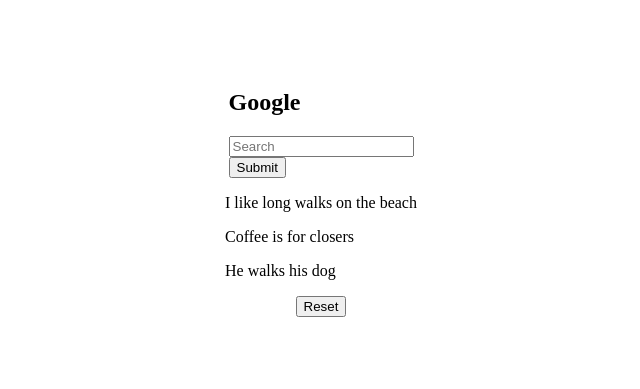
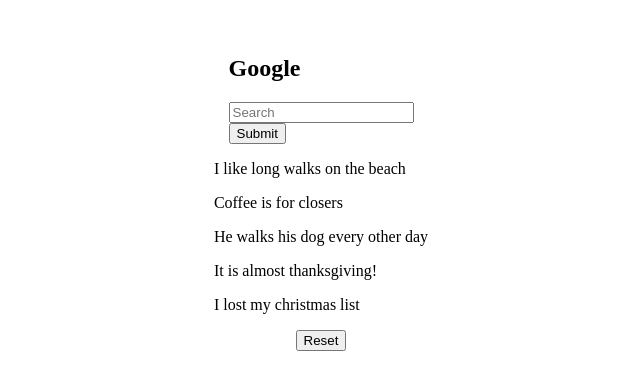
Before and after one commit to 3mi1y/react-playground, a React (Create React App) app: page / in a window 1280 px wide. Shown: the part 215-604 px from the top of the page, without its empty margins (327-967 px from the left). Built offline with nearby package versions, Linux system fonts and the light colour scheme.

Commit message:
update sentences

```diff
--- a/src/searchApp/sentences.js
+++ b/src/searchApp/sentences.js
@@ -1,3 +1,9 @@
 export default {
-  sentences: ['I like long walks on the beach', 'Coffee is for closers', 'He walks his dog']
+  sentences: [
+    'I like long walks on the beach',
+    'Coffee is for closers',
+    'He walks his dog every other day',
+    'It is almost thanksgiving!',
+    'I lost my christmas list'
+  ]
 }
```
